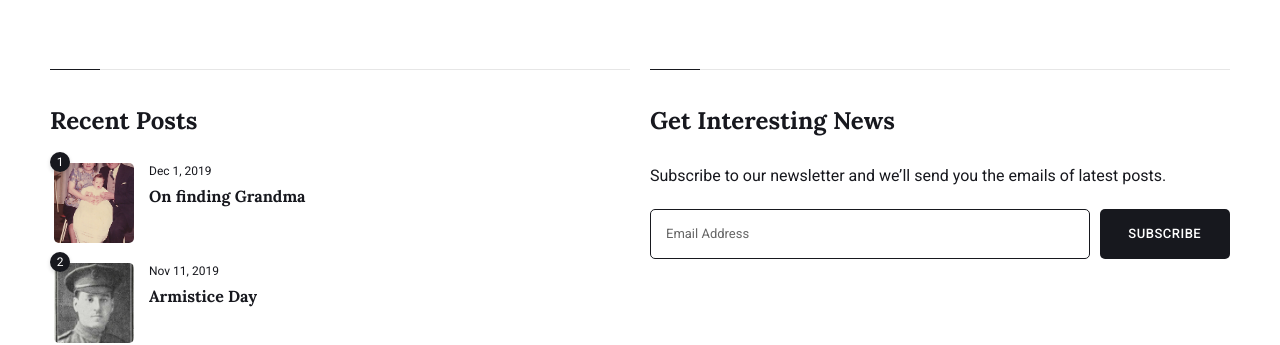
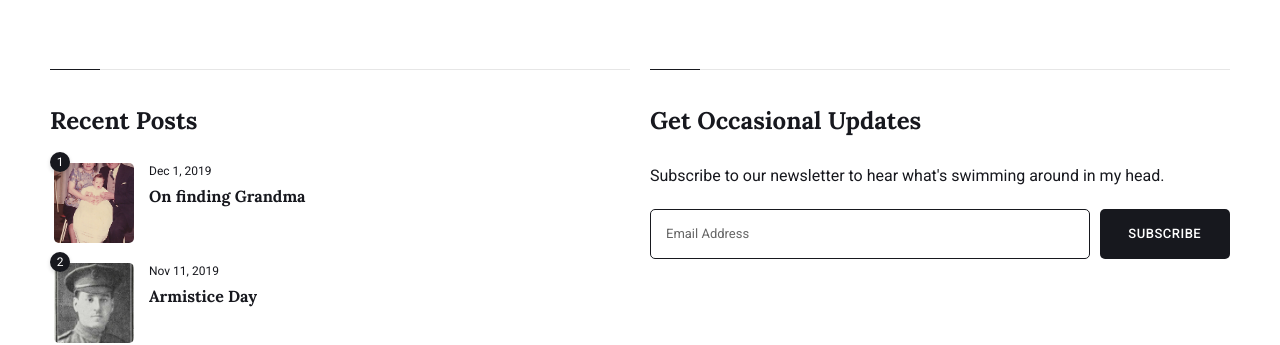
Before and after one commit to callenb/callenb.github.io, a Jekyll site: the page built from _pages/about.md, in a window 1280 px wide and 900 px high, scrolled down 1490 px. Shown: the part 250-595 px from the top of the window. Built offline with Jekyll 4.4.1, drawn with Linux system fonts in a browser that asks for light colours; nearby versions of some CDN libraries.

Commit message:
mailchimp sign-up ready for testing
There must be a way to do this without publishing first!!!!

```diff
--- a/_config.yml
+++ b/_config.yml
@@ -31,9 +31,9 @@ disqus-identifier: callenb
 #-------------------------------
 # Newsletter
 mailchimp: true # To enable the mailchimp form, use the value true. To turn off use the value false.
-mailchimp-identifier: # Add your MailChimp form identifier. For example - blogenjoyfreedom.us16.list-manage.com/subscribe/post?u=cd56155d76ddeeb4c0bc4d080&amp;id=7a526cd13e
-mailchimp-description: Subscribe to our newsletter and we’ll send you the emails of latest posts.
-
+mailchimp-identifier: 'https://callenb.us14.list-manage.com/subscribe/post?u=3e3c7cffd80f372858ef86183&amp;id=365df2f234' # Add your MailChimp form identifier.
+mailchimp-title: 'Get Occasional Updates'
+mailchimp-description: 'Subscribe to our newsletter to hear what''s swimming around in my head.'
 
 #-------------------------------
 # Google Analytics
--- a/_includes/footer.html
+++ b/_includes/footer.html
@@ -48,26 +48,7 @@
               </div>
             </div>
 
-            <div class="col col-4 col-d-6 col-t-12">
-              {% if site.mailchimp %}
-              <div class="widget widget-subscribe">
-                <div class="widget__head">
-                  <h4 class="widget__title">Get Interesting News</h4>
-                </div>
-                <p class="subscribe-subtitle">{{site.mailchimp-description}}</p>
-                <form class="subscribe-form validate" action="{% if site.mailchimp-identifier %}//{{site.mailchimp-identifier}}{% else %}#{% endif %}"
-                  method="POST" id="membedded-subscribe-form" name="membedded-subscribe-form" target="_blank" novalidate>
-                  <div class="subscribe-group">
-                    <div class="subscribe-group-top">
-                      <label class="screen-reader-text" for="mce-EMAIL">Email address</label>
-                      <input class="subscribe-email required email" id="mce-EMAIL" type="text" name="EMAIL" placeholder="Email Address">
-                      <button class="subscribe-button button button--primary" id="membedded-subscribe" type="submit" name="subscribe">Subscribe</button>
-                    </div>
-                  </div>
-                </form>
-              </div>
-              {% endif %}
-            </div>
+	    {% include mailchimp.html %}
 
           </div>
         </div>
--- /dev/null
+++ b/_includes/mailchimp.html
@@ -0,0 +1,20 @@
+<div class="col col-4 col-d-6 col-t-12">
+  {% if site.mailchimp %}
+  <div class="widget widget-subscribe">
+    <div class="widget__head">
+      <h4 class="widget__title">{{ site.mailchimp-title }}</h4>
+    </div>
+    <p class="subscribe-subtitle">{{site.mailchimp-description}}</p>
+    <form class="subscribe-form validate" action="{% if site.mailchimp-identifier %}//{{site.mailchimp-identifier}}{% else %}#{% endif %}"
+      method="POST" id="membedded-subscribe-form" name="membedded-subscribe-form" target="_blank" novalidate>
+      <div class="subscribe-group">
+        <div class="subscribe-group-top">
+          <label class="screen-reader-text" for="mce-EMAIL">Email address</label>
+          <input class="subscribe-email required email" id="mce-EMAIL" type="text" name="EMAIL" placeholder="Email Address">
+          <button class="subscribe-button button button--primary" id="membedded-subscribe" type="submit" name="subscribe">Subscribe</button>
+        </div>
+      </div>
+    </form>
+  </div>
+  {% endif %}
+</div>
```
